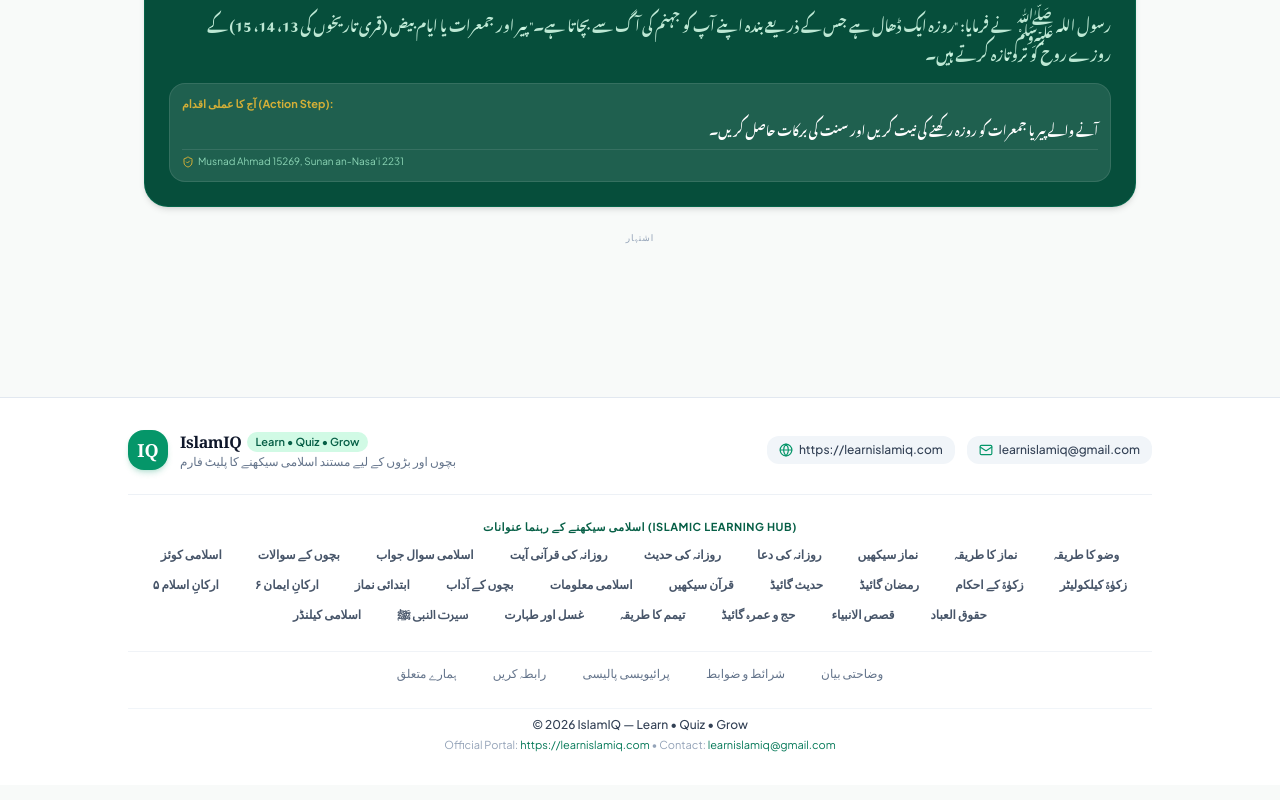
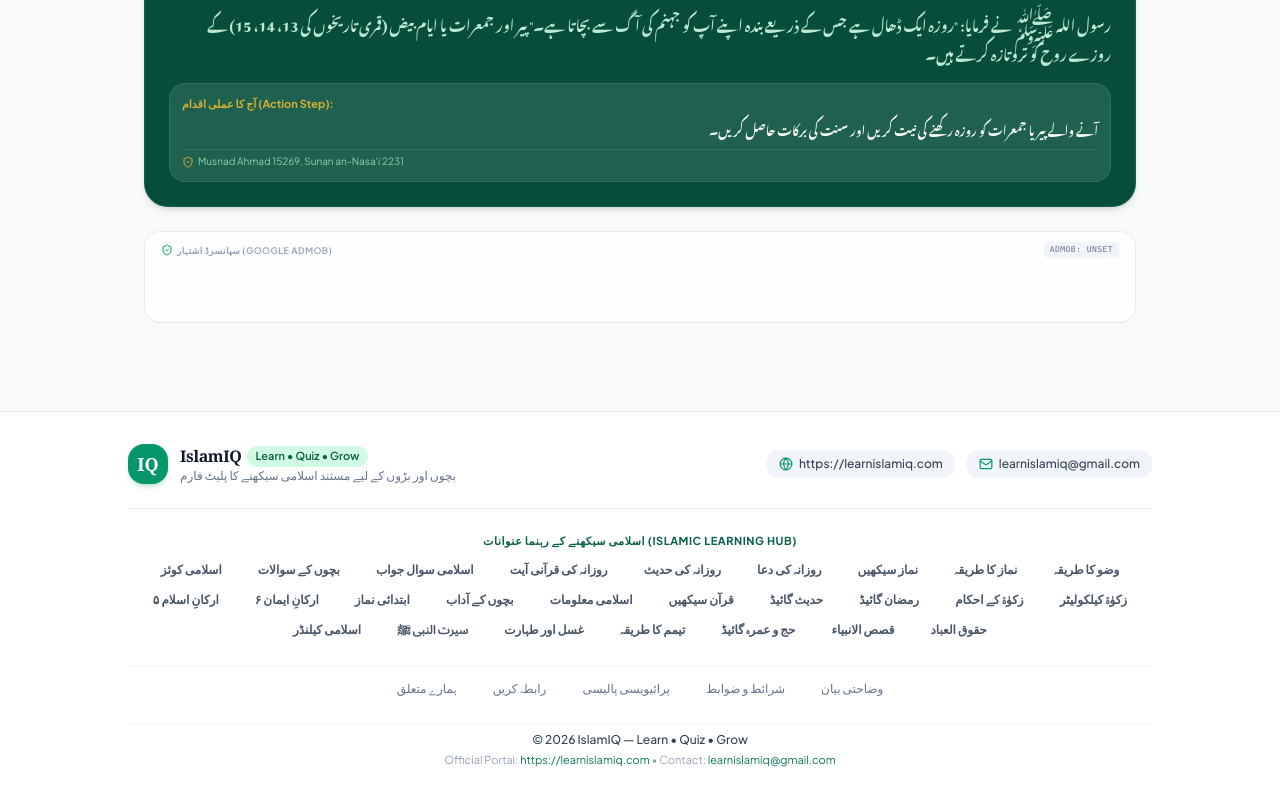
Before and after one commit to dktanooli-hub/IslamIQ, a React (Vite) app: page / in a window 1280 px wide. Shown: the part 2342-3142 px from the top of the page. Built offline with nearby package versions, Linux system fonts and the light colour scheme; no server answers; the database is empty; a web font is replaced by a local one.

Commit message:
feat(ads): update AdBanner to support dynamic AdMob units
Refactored AdBanner component to accept explicit adUnitId props and standardized labels for improved Google AdMob integration.

```diff
--- a/src/components/AdBanner.tsx
+++ b/src/components/AdBanner.tsx
@@ -1,10 +1,11 @@
 import React, { useEffect, useRef, useState } from 'react';
 import { AD_CONFIG, shouldServeAds, isPlaceholderSlot } from '../config/adConfig';
 import { useApp } from '../context/AppContext';
-import { Sparkles, Info } from 'lucide-react';
+import { Sparkles, ShieldCheck } from 'lucide-react';
 
 interface AdBannerProps {
   slotId?: string;
+  adUnitId?: string;
   format?: 'auto' | 'fluid' | 'horizontal' | 'rectangle';
   className?: string;
   labelUrdu?: string;
@@ -13,10 +14,11 @@ interface AdBannerProps {
 
 export const AdBanner: React.FC<AdBannerProps> = ({
   slotId = AD_CONFIG.SLOTS.HOME_BANNER,
+  adUnitId = AD_CONFIG.ADMOB.BANNER_HOME,
   format = 'auto',
   className = '',
-  labelUrdu = 'اشتہار (Google Ad)',
-  labelEn = 'Sponsored / Google Ad'
+  labelUrdu = 'سپانسرڈ اشتہار (Google AdMob)',
+  labelEn = 'Sponsored / Google AdMob'
 }) => {
   const { contentLang, userMode } = useApp();
   const isUrdu = contentLang === 'urdu';
@@ -59,7 +61,7 @@ export const AdBanner: React.FC<AdBannerProps> = ({
     }
   }, [placeholder, slotId]);
 
-  // If Google AdSense / AdMob reports unfilled or blocked, collapse smoothly without leaving blank space
+  // If Google AdMob reports unfilled or blocked, collapse gracefully
   if (isUnfilled) {
     return null;
   }
@@ -68,7 +70,7 @@ export const AdBanner: React.FC<AdBannerProps> = ({
   if (AD_CONFIG.IS_TEST_MODE || placeholder) {
     return (
       <div
-        className={`w-full my-3 p-3 rounded-2xl bg-gradient-to-r from-slate-50 via-slate-100 to-slate-50 border border-dashed border-slate-300 text-slate-500 text-center transition-all ${className}`}
+        className={`w-full my-4 p-3 rounded-2xl bg-gradient-to-r from-slate-50 via-slate-100 to-slate-50 border border-dashed border-slate-300 text-slate-500 text-center transition-all min-h-[90px] flex flex-col justify-center ${className}`}
       >
         <div className="flex items-center justify-between px-1 mb-1.5 text-[10px] text-slate-400 font-bold uppercase tracking-wider">
           <span className="flex items-center gap-1">
@@ -76,48 +78,52 @@ export const AdBanner: React.FC<AdBannerProps> = ({
             {isUrdu ? labelUrdu : labelEn}
           </span>
           <span className="bg-slate-200/80 text-slate-600 px-1.5 py-0.5 rounded text-[9px]">
-            {isUrdu ? 'گوگل ایڈز سلاٹ' : 'AdSense / AdMob Slot'}
+            Google AdMob Banner
           </span>
         </div>
 
-        <div className="py-2 px-3 bg-white/80 rounded-xl border border-slate-200 flex flex-col sm:flex-row items-center justify-center gap-2 text-xs">
+        <div className="py-2 px-3 bg-white/90 rounded-xl border border-slate-200 flex flex-col sm:flex-row items-center justify-center gap-2 text-xs">
           <span className="w-2 h-2 rounded-full bg-emerald-500 animate-ping shrink-0" />
           <p className="font-semibold text-slate-700">
             {isUrdu
-              ? 'یہاں آپ کے گوگل اشتہارات (Google AdSense / AdMob) لائیو ہوں گے'
-              : 'Your Google AdSense / AdMob live ads will appear here'}
+              ? 'یہاں آپ کا گوگل ایڈموب بینر اشتہار لائیو ہوگا'
+              : 'Google AdMob Live Banner Ad'}
           </p>
-          <span className="text-[11px] text-slate-400">
-            (Slot ID: {slotId})
-          </span>
-        </div>
-
-        <div className="mt-1 flex items-center justify-center gap-1 text-[10px] text-slate-400">
-          <Info className="w-3 h-3" />
-          <span>
-            {isUrdu
-              ? 'ارننگ شروع کرنے کے لیے src/config/adConfig.ts میں اپنی AdSense/AdMob Unit ID درج کریں۔'
-              : 'Live ads will display once your Unit ID is configured in src/config/adConfig.ts'}
+          <span className="text-[10px] text-slate-400 font-mono">
+            ({adUnitId})
           </span>
         </div>
       </div>
     );
   }
 
-  // 4. PRODUCTION LIVE GOOGLE ADS
+  // 4. DEDICATED RESERVED ADMOB BANNER SPACE
+  // Proper reserved space with minHeight ensures no layout shift (CLS) or overlap with buttons
   return (
-    <div ref={adRef} className={`w-full overflow-hidden my-3 text-center transition-all ${className}`}>
-      <div className="text-[9px] text-slate-400 uppercase tracking-widest text-center mb-1 select-none">
-        {isUrdu ? 'اشتہار' : 'Advertisement'}
+    <div
+      ref={adRef}
+      className={`w-full my-4 p-2.5 rounded-2xl bg-white/80 border border-slate-200/90 shadow-2xs text-center transition-all overflow-hidden ${className}`}
+      style={{ minHeight: '90px' }}
+    >
+      <div className="flex items-center justify-between px-1.5 mb-1 text-[9px] text-slate-400 uppercase tracking-wider select-none">
+        <span className="flex items-center gap-1 font-semibold">
+          <ShieldCheck className="w-3 h-3 text-emerald-600" />
+          {isUrdu ? 'سپانسرڈ اشتہار (Google AdMob)' : 'Sponsored / Google AdMob'}
+        </span>
+        <span className="text-[8px] bg-slate-100 text-slate-500 px-1.5 py-0.5 rounded font-mono">
+          AdMob: {adUnitId}
+        </span>
       </div>
+      <div className="flex items-center justify-center min-h-[50px] w-full">
         <ins
           className="adsbygoogle"
-        style={{ display: 'block', minHeight: '60px' }}
+          style={{ display: 'inline-block', width: '100%', minHeight: '50px' }}
           data-ad-client={AD_CONFIG.ADSENSE_CLIENT_ID}
           data-ad-slot={slotId}
           data-ad-format={format}
           data-full-width-responsive="true"
         />
       </div>
+    </div>
   );
 };
--- a/src/components/DailyFeed.tsx
+++ b/src/components/DailyFeed.tsx
@@ -575,12 +575,13 @@ export const DailyFeed: React.FC<DailyFeedProps> = ({ onNavigateToStatusWithText
         </div>
       </div>
 
-      {/* Strategic Monitization Ad Banner */}
+      {/* Dedicated Home Page Google AdMob Banner Ad Area */}
       {!isKids && (
         <AdBanner
           slotId={AD_CONFIG.SLOTS.HOME_BANNER}
+          adUnitId={AD_CONFIG.ADMOB.BANNER_HOME}
           labelUrdu="سپانسرڈ اشتہار (Google AdMob)"
-          labelEn="Sponsored Ad (Google AdMob)"
+          labelEn="Sponsored / Google AdMob"
         />
       )}
 
```
Lines whose indentation alone changed are shown as unchanged.
